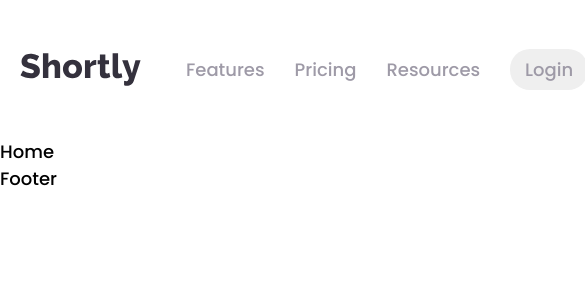
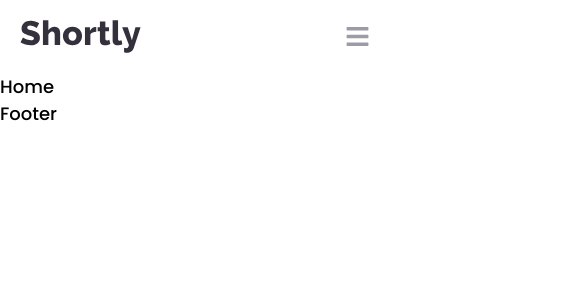
Before and after one commit to grekuu/Url-Shortening-Api, a React (Vite) app: page / in a window 390 px wide. Shown: the top 300 px of the page, 585 px wide, since content can reach past the window. Built offline with nearby package versions, Linux system fonts and the light colour scheme.

Commit message:
header fully responsive

```diff
--- a/package.json
+++ b/package.json
@@ -13,6 +13,7 @@
     "axios": "^1.2.1",
     "react": "^18.2.0",
     "react-dom": "^18.2.0",
+    "react-icons": "^4.7.1",
     "react-redux": "^8.0.5"
   },
   "devDependencies": {
--- a/src/components/Header/Header.scss
+++ b/src/components/Header/Header.scss
@@ -28,21 +28,46 @@
 
   .header-right {
     @include flexCenter();
+  }
+}
 
-    button {
-      color: $grayish-purple;
-      padding: 7px 15px;
-      border: none;
-      border-radius: 20px;
-      margin: 15px;
-      transition: $transition;
-      cursor: pointer;
-      font-size: 18px;
+.hamburger {
+  display: none;
+  cursor: pointer;
+  color: $grayish-purple;
+  font-size: 25px;
+}
 
-      &:hover {
-        background-color: $cyan;
-        color: white;
-      }
+.mobile-href {
+  display: none;
+}
+
+@media only screen and (max-width: 768px) {
+  .hamburger {
+    display: block;
+  }
+
+  .header-href {
+    display: none;
+  }
+
+  .header {
+    justify-content: space-between;
+  }
+
+  .mobile-href {
+    display: flex;
+    flex-direction: column;
+    text-align: center;
+    background-color: $dark-violet;
+    color: white;
+    width: 90vw;
+    margin: auto;
+    border-radius: 10px;
+    padding: 10px;
+
+    a {
+      padding: 10px;
     }
   }
 }
--- a/src/components/Header/Header.tsx
+++ b/src/components/Header/Header.tsx
@@ -1,20 +1,37 @@
 import "./Header.scss";
 import logo from "../../images/logo.svg";
+import { FaBars } from "react-icons/fa";
+import { useState } from "react";
 
 const Header = () => {
+  const [hamburgetActive, setHamburgetActive] = useState<Boolean>(false);
+
   return (
+    <>
       <div className="header">
         <div className="header-left">
           <img src={logo} alt="logo" />
+          <a className="header-href">Features</a>
+          <a className="header-href">Pricing</a>
+          <a className="header-href">Resources</a>
+        </div>
+        <div className="header-right">
+          <FaBars
+            className="hamburger"
+            onClick={() => setHamburgetActive(!hamburgetActive)}
+          ></FaBars>
+        </div>
+      </div>
+      {hamburgetActive ? (
+        <div className="mobile-href">
           <a>Features</a>
           <a>Pricing</a>
           <a>Resources</a>
         </div>
-      <div className="header-right">
-        <button>Login</button>
-        <button>Sign Up</button>
-      </div>
-    </div>
+      ) : (
+        <div></div>
+      )}
+    </>
   );
 };
 
```
Also changed, not shown: 1 other file (tests, documents, lock files or other folders). Lines whose indentation alone changed are shown as unchanged.
